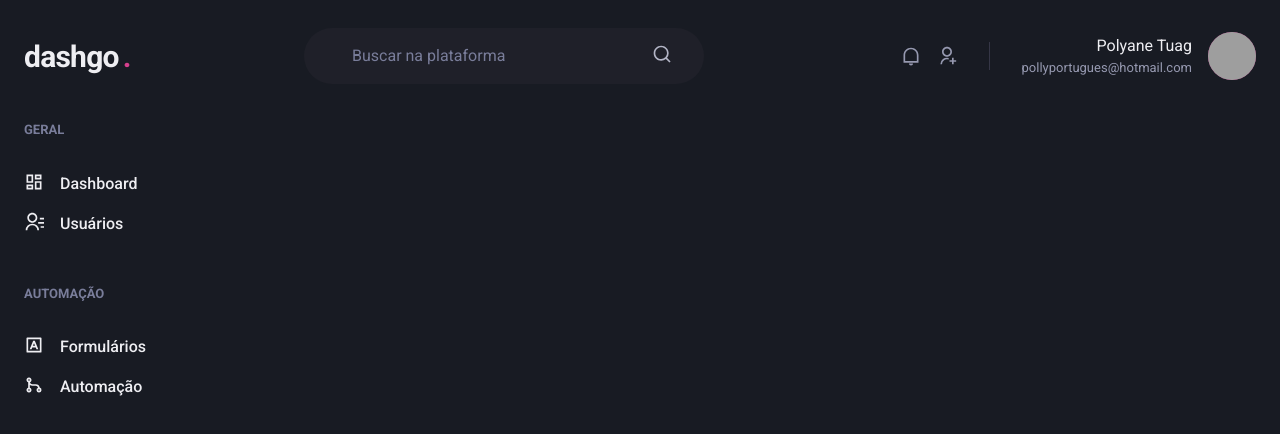
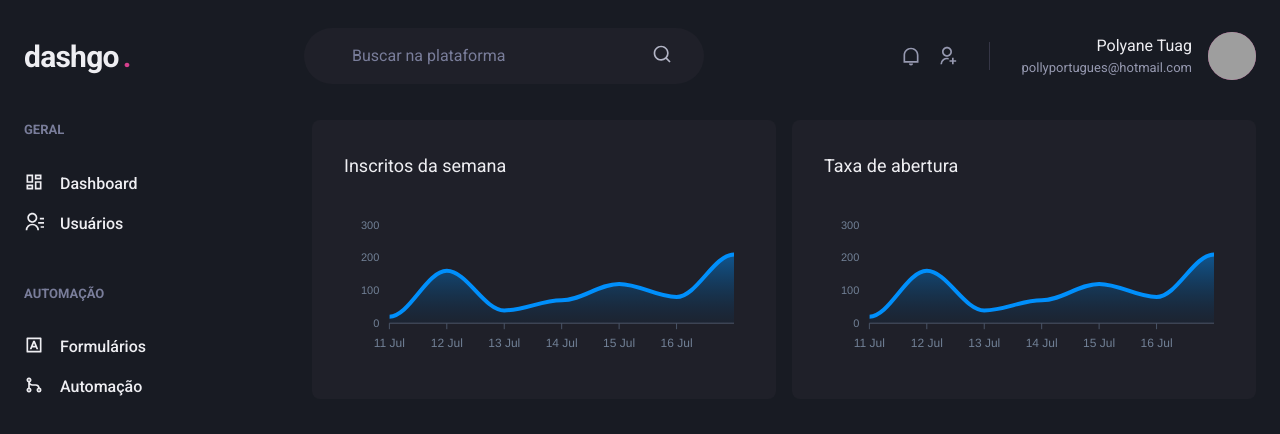
Before and after one commit to polyanetuag/dashgo, a Next.js app: page /dashboard in a window 1280 px wide. Shown: the top 434 px of the page. Built offline with nearby package versions, Linux system fonts and the light colour scheme; grey boxes are pictures that could not be loaded.

Commit message:
Configurando gráficos

```diff
--- a/src/pages/dashboard.tsx
+++ b/src/pages/dashboard.tsx
@@ -1,6 +1,63 @@
-import { Flex } from "@chakra-ui/react";
+import { Box, Flex, SimpleGrid, Text, theme } from "@chakra-ui/react";
+import dynamic from 'next/dynamic';
 import { Header } from "../components/Header";
 import { Sidebar } from "../components/Sidebar";
+
+const Chart = dynamic(() => import('react-apexcharts'), {
+  ssr: false,     //só funciona no front-end
+})
+
+const options = {
+  chart: {
+    toolbar: {
+      show: false,
+    },
+    zoom: {
+      enabled: false,
+    },
+    foreColor: theme.colors.gray[500],
+  },
+  grid: {
+    show: false,
+  },
+  dataLabels: {
+    enabled: false,
+  },
+  tooltip: {
+    enabled: false,
+  },
+  xaxis: {
+    type: 'datetime',
+    axisBorder: {
+      color: theme.colors.gray[600]
+    },
+    axisTicks: {
+      color: theme.colors.gray[600]
+    },
+    categories: [
+      '2021-07-11T00:00:00.000Z',
+      '2021-07-12T00:00:00.000Z',
+      '2021-07-13T00:00:00.000Z',
+      '2021-07-14T00:00:00.000Z',
+      '2021-07-15T00:00:00.000Z',
+      '2021-07-16T00:00:00.000Z',
+      '2021-07-17T00:00:00.000Z',
+    ],
+  },
+  fill: {
+    opacity: 0.3,
+    type:'gradient',
+    gradient: {
+      shade: 'dark',
+      opacityFrom: 0.7,
+      opacityTo: 0.3,
+    }
+  }
+};
+
+const series = [
+  { name: 'series1', data: [20, 160, 39, 70, 120, 80, 210]}
+]
 
 export default function Dashboard() {
   return(
@@ -9,6 +66,28 @@
 
       <Flex w="100%" my="6" maxWidth={1480} mx="auto" px="6">
         <Sidebar />
+
+        <SimpleGrid flex="1" gap="4" minChildWidth="320px" align="flex-start">
+          <Box
+          p="8"
+          bg="gray.800"
+          borderRadius={8}
+          pb="4"
+          >
+            <Text fontSize="lg" mb="4">Inscritos da semana</Text>
+            <Chart options={options} series={series} type="area" height={160} />
+          </Box>
+
+          <Box
+          p="8"
+          bg="gray.800"
+          borderRadius={8}
+          pb="4"
+          >
+            <Text fontSize="lg" mb="4">Taxa de abertura</Text>
+            <Chart options={options} series={series} type="area" height={160} />
+          </Box>
+        </SimpleGrid>
       </Flex>
 
     </Flex>
```
